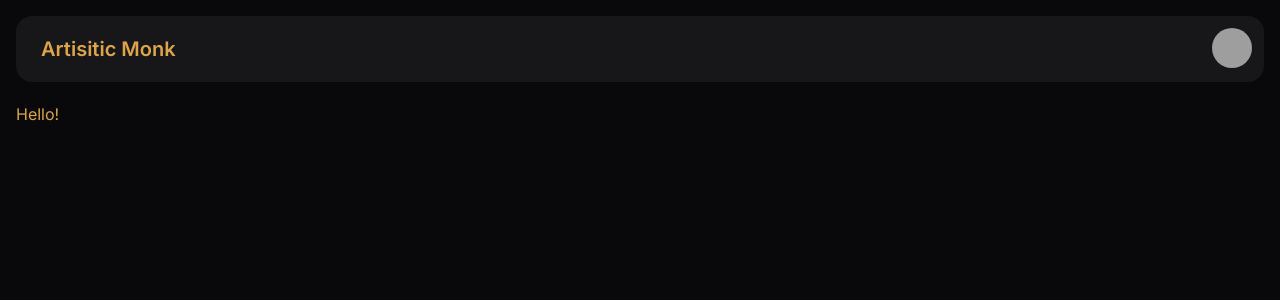
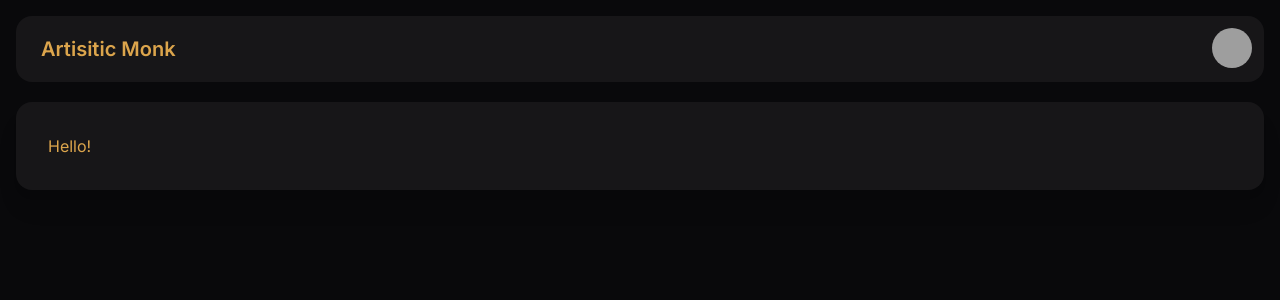
Before and after one commit to rajanbajaj/artisticmonk, a Next.js app: page / in a window 1280 px wide. Shown: the top 300 px of the page. Built offline with nearby package versions, Linux system fonts and the light colour scheme; grey boxes are pictures that could not be loaded.

Commit message:
Add page layouts as card

```diff
--- a/app/components/NavBar/Drawer.tsx
+++ b/app/components/NavBar/Drawer.tsx
@@ -7,7 +7,7 @@ const Drawer = ({
     children: React.ReactNode;
   }>) => {
   return (
-    <div className="row-span-10">
+    <div className="z-50">
         <div className="drawer">
             <input id="my-drawer" type="checkbox" className="drawer-toggle" />
             <div className="drawer-content">
--- a/app/components/NavBar/NavBar.tsx
+++ b/app/components/NavBar/NavBar.tsx
@@ -4,7 +4,6 @@ import Drawer from './Drawer'
 
 const NavBar = () => {
   return (
-
     <div className="navbar bg-base-200 rounded-box mb-5 mr-5">
         <div className="flex-1">
             <Link className="btn btn-ghost text-xl" href="/">Artisitic Monk</Link>
--- a/app/components/Page/PageLayout.tsx
+++ b/app/components/Page/PageLayout.tsx
@@ -6,8 +6,10 @@ const PageLayout = ({
     children: React.ReactNode;
   }>) => {
   return (
-    <div>
-        {children}
+    <div className="card bg-base-200 shadow-xl">
+        <div className="card-body">
+          {children}
+        </div>
     </div>
   )
 }
--- a/app/page.tsx
+++ b/app/page.tsx
@@ -4,8 +4,8 @@ import Card from "./components/Card/Card";
 
 export default function Home() {
   return (
-    <main>
-      <h1>Hello!</h1>
-    </main>
+    <div>
+      Hello!
+    </div>
   );
 }
```
